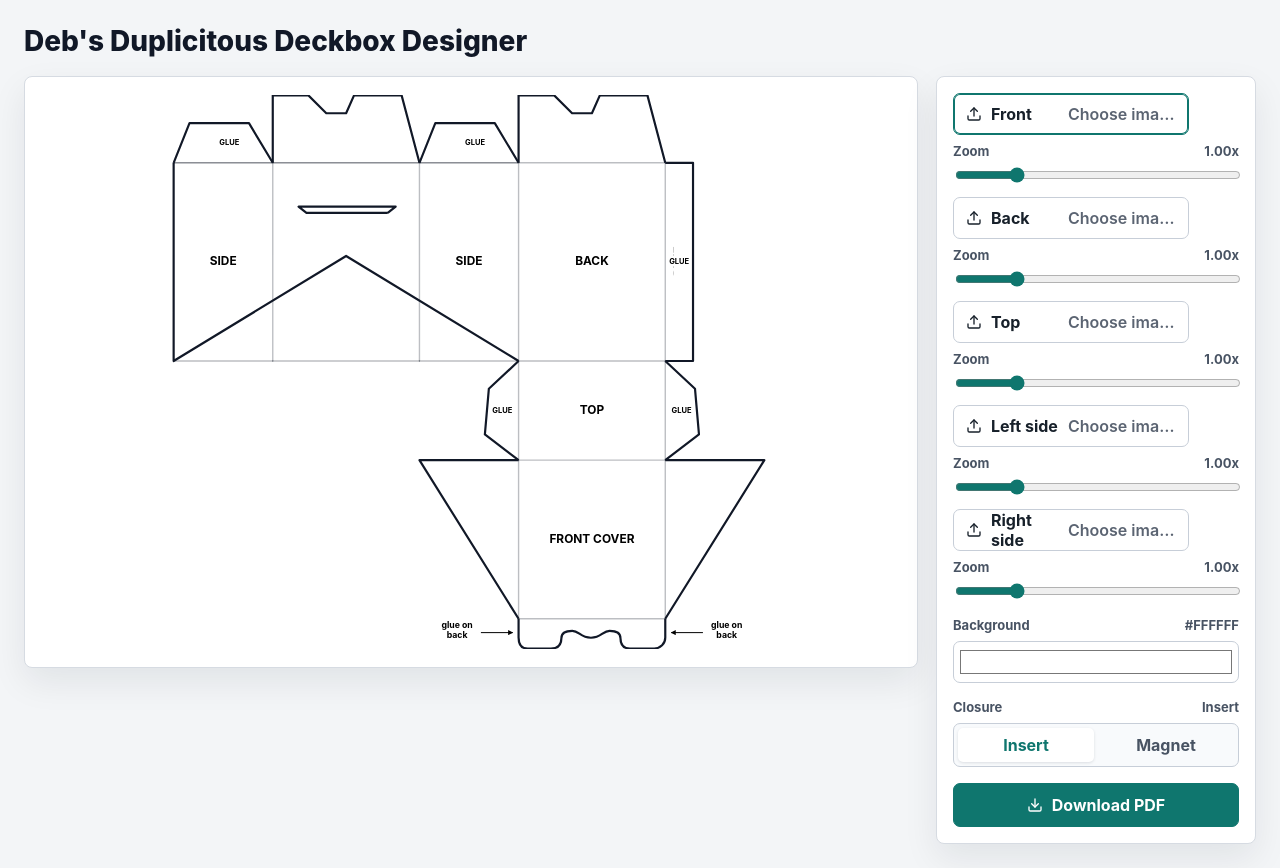
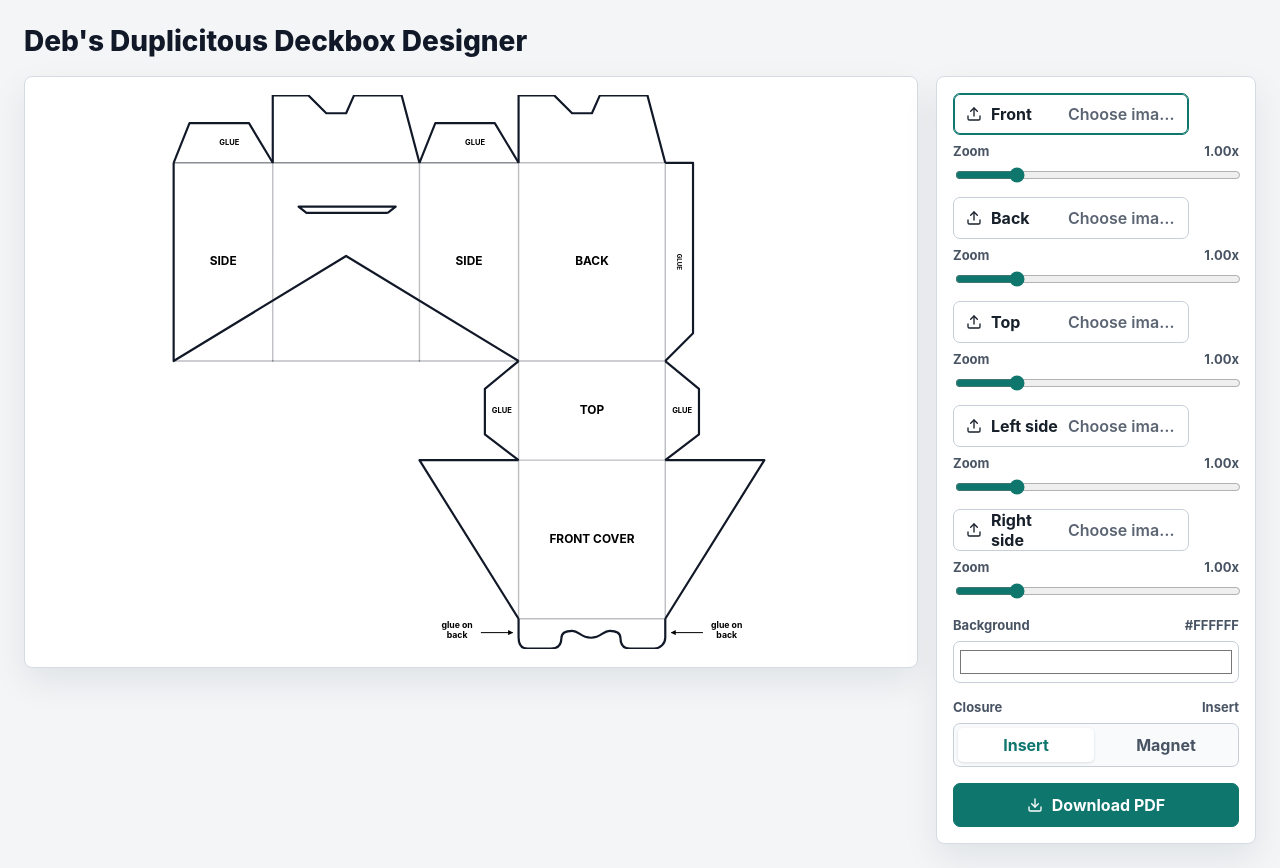
Before and after one commit to debkbanerji/deckbox-creator, a React (Vite) app: page / in a window 1280 px wide. Built offline with nearby package versions, Linux system fonts and the light colour scheme.

Commit message:
Refine glue flap and labels

```diff
--- a/src/components/BoxPreview.tsx
+++ b/src/components/BoxPreview.tsx
@@ -101,18 +101,13 @@ export function BoxPreview({
         </g>
 
         <g className="panel-labels">
-          {template.panels.map((panel) => (
+          {template.panels
+            .filter((panel) => panel.id !== "glue")
+            .map((panel) => (
               <text
                 key={panel.id}
                 x={panel.rect.x + panel.rect.width / 2}
                 y={getPanelLabelY(template, panel.id, panel.rect.y, panel.rect.height)}
-              transform={
-                panel.id === "glue"
-                  ? `rotate(-90 ${panel.rect.x + panel.rect.width / 2} ${
-                      panel.rect.y + panel.rect.height / 2
-                    })`
-                  : undefined
-              }
               >
                 {panel.label}
               </text>
@@ -145,7 +140,13 @@ export function BoxPreview({
             }
 
             return (
-              <text key={index} x={center.x} y={center.y}>
+              <text
+                key={index}
+                className={index === 0 ? "is-panel-glue" : undefined}
+                x={center.x}
+                y={center.y}
+                transform={index === 0 ? `rotate(90 ${center.x} ${center.y})` : undefined}
+              >
                 GLUE
               </text>
             );
--- a/src/pdf/generatePdf.ts
+++ b/src/pdf/generatePdf.ts
@@ -186,18 +186,19 @@ function drawClipFills(
 
 function drawGlueLabels(pdf: jsPDF, template: BoxTemplate, offset: PointMm) {
   pdf.setFont("helvetica", "bold");
-  pdf.setFontSize(8.5);
   pdf.setTextColor(0, 0, 0);
 
-  template.glueRegions.forEach((region) => {
+  template.glueRegions.forEach((region, index) => {
     const center = getClipCenter(region);
     if (!center) {
       return;
     }
 
+    pdf.setFontSize(index === 0 ? 7 : 8.5);
     pdf.text("GLUE", center.x + offset.x, center.y + offset.y, {
       align: "center",
       baseline: "middle",
+      angle: index === 0 ? 270 : 0,
     });
   });
 }
--- a/src/styles.css
+++ b/src/styles.css
@@ -106,6 +106,10 @@ input:disabled {
   pointer-events: none;
   text-anchor: middle;
   dominant-baseline: middle;
+}
+
+.glue-labels .is-panel-glue {
+  font-size: 3.1px;
 }
 
 .back-glue-annotations {
--- a/src/templates/deckbox/template.ts
+++ b/src/templates/deckbox/template.ts
@@ -115,16 +115,22 @@ const rightCoverWingArtworkRect: RectMm = {
   y: lidTop,
 };
 const glueFlapRect: RectMm = { x: glueX, y: bodyTop, width: glueWidth, height: panelHeight };
+const glueFlapPoints: PointMm[] = [
+  { x: columnRight, y: bodyBottom },
+  { x: glueX + glueWidth, y: bodyBottom - glueWidth },
+  { x: glueX + glueWidth, y: bodyTop },
+  { x: columnRight, y: bodyTop },
+];
 const leftHingeFlapPoints: PointMm[] = [
   { x: columnRight, y: lidTop },
   { x: columnRight + 17, y: topPanelTop + 37 },
-  { x: columnRight + 15, y: topPanelTop + 14 },
+  { x: columnRight + 17, y: topPanelTop + 14 },
   { x: columnRight, y: topPanelTop },
 ];
 const rightHingeFlapPoints: PointMm[] = [
   { x: columnX, y: lidTop },
   { x: columnX - 17, y: topPanelTop + 37 },
-  { x: columnX - 15, y: topPanelTop + 14 },
+  { x: columnX - 17, y: topPanelTop + 14 },
   { x: columnX, y: topPanelTop },
 ];
 const bodyStripPoints: PointMm[] = [
@@ -578,7 +584,7 @@ export const createDeckboxTemplate = (sealingMode: DeckboxSealingMode = "tongue"
     polygonRegion(leftHingeFlapPoints),
     polygonRegion(rightHingeFlapPoints),
     rectRegion(backPanel),
-    rectRegion(glueFlapRect),
+    polygonRegion(glueFlapPoints),
     bodyStripRegion,
     polygonRegion(backBottomFlapPoints),
     polygonRegion(leftSideBottomFlapPoints),
@@ -592,7 +598,7 @@ export const createDeckboxTemplate = (sealingMode: DeckboxSealingMode = "tongue"
         polygonRegion(tongueSlotKnockoutPoints),
       ],
   glueRegions: [
-    rectRegion(insetRect(glueFlapRect, 4, 10)),
+    rectRegion(insetRect(glueFlapRect, 4, 20)),
     polygonRegion(scalePolygon(leftHingeFlapPoints, 0.58)),
     polygonRegion(scalePolygon(rightHingeFlapPoints, 0.58)),
     polygonRegion(rightHalfPolygon(scalePolygon(leftSideBottomFlapPoints, 0.58), 0.36, 1.75)),
@@ -643,12 +649,7 @@ export const createDeckboxTemplate = (sealingMode: DeckboxSealingMode = "tongue"
     poly(rightHingeFlapPoints),
 
     // Left glue flap.
-    poly([
-      { x: columnRight, y: bodyBottom },
-      { x: glueX + glueWidth, y: bodyBottom },
-      { x: glueX + glueWidth, y: bodyTop },
-      { x: columnRight, y: bodyTop },
-    ]),
+    poly(glueFlapPoints),
 
     // Right-hand body strip, including the deep V-shaped receiving cut above the slot panel.
     bodyStripCut,
```
Lines whose indentation alone changed are shown as unchanged.
